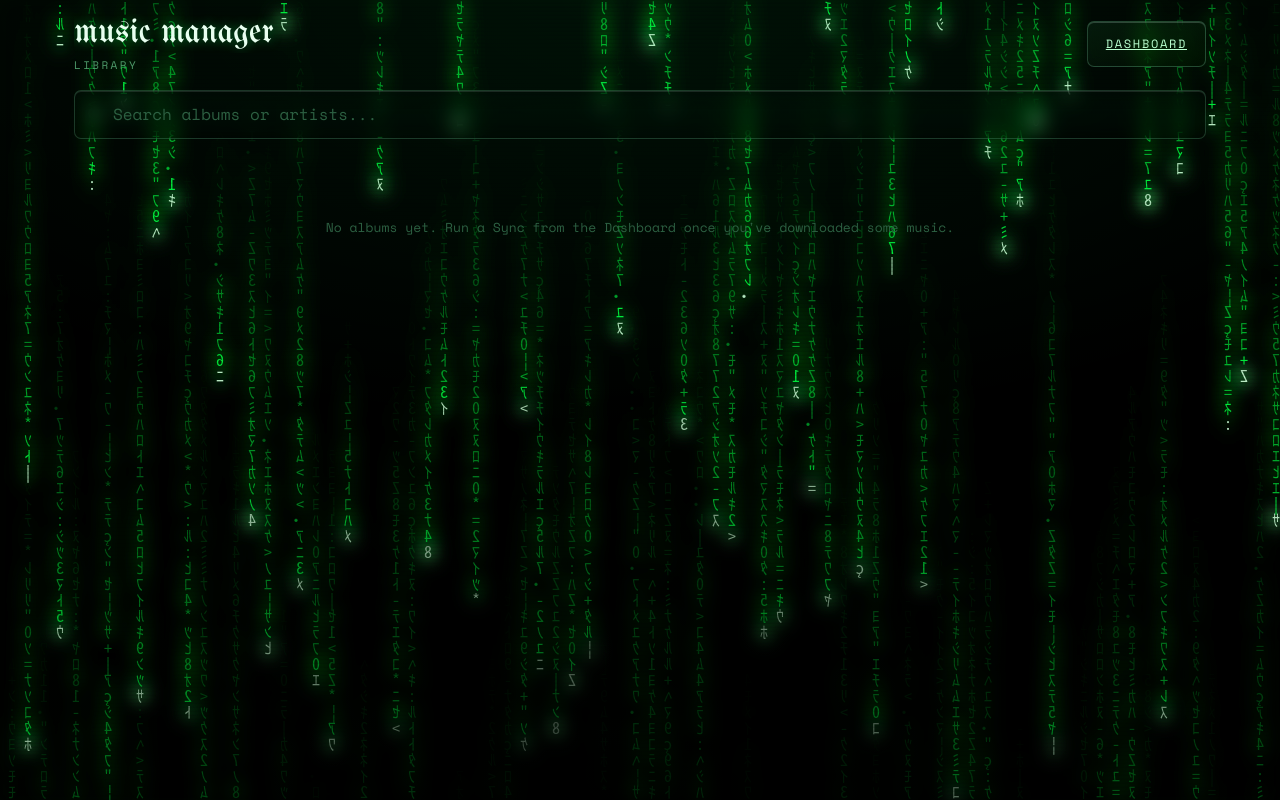
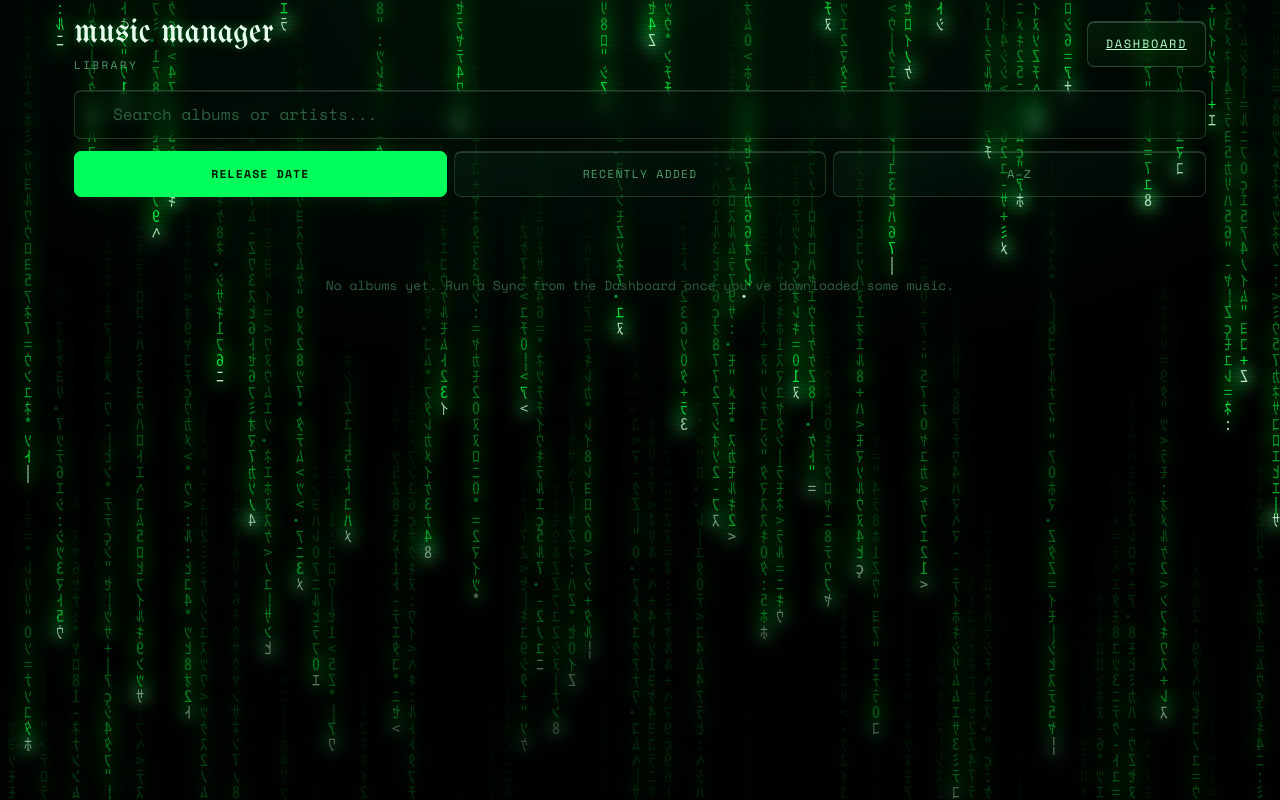
Before and after one commit to bohrtein/Youtube-Mp3-Downloader, a Flask app: page /library in a window 1280 px wide. Run offline with Flask 3, Linux system fonts and the light colour scheme; data that the repository does not hold is empty.

Commit message:
Let the library be sorted by release date, recently added, or name
"Recently added" orders albums by their newest song_id: sync only ever
inserts, so that's when music was last added to the album. The choice is
remembered in the browser.

Co-Authored-By: Claude Opus 5.5 <noreply@anthropic.com>

```diff
--- a/app.py
+++ b/app.py
@@ -141,10 +141,14 @@ def set_library_folder():
 def library_view():
     """
     Fetches all albums from the database gallery view and renders the library page.
+    Sync only ever inserts, so an album's newest song_id says when music was
+    last added to it - that's what the "Recently added" sort orders by.
     """
     conn = databaseConnector.connect_to_db()
     cursor = conn.cursor()
-    cursor.execute("SELECT * FROM album_gallery")
+    cursor.execute("""
+        SELECT g.*, (SELECT MAX(s.song_id) FROM songs s WHERE s.album_id = g.album_id) AS last_song_id
+        FROM album_gallery g""")
     albums = cursor.fetchall()
     cursor.close()
     conn.close()
--- a/static/app.css
+++ b/static/app.css
@@ -178,6 +178,7 @@
   pointer-events: none;
 }
 .mx-search input.mx-input { padding-left: 38px; }
+.mx-chips.mx-sort-chips { grid-template-columns: repeat(3, 1fr); margin-top: -6px; }
 
 /* --- album grid ----------------------------------------------------------------
    Square cover-forward cards. auto-fill instead of a fixed 1/2-column
--- a/templates/library.html
+++ b/templates/library.html
@@ -33,6 +33,13 @@
         <input class="mx-input" type="text" id="librarySearch" placeholder="Search albums or artists..." onkeyup="filterLibrary()">
     </div>
 
+    <fieldset class="mx-chips mx-sort-chips" id="librarySort">
+        <legend>Sort albums by</legend>
+        <label><input type="radio" name="sort" value="release" checked><span>Release date</span></label>
+        <label><input type="radio" name="sort" value="added"><span>Recently added</span></label>
+        <label><input type="radio" name="sort" value="name"><span>A–Z</span></label>
+    </fieldset>
+
     {% if albums|length == 0 %}
     <div class="mx-empty" style="text-align:center; padding:60px 20px; font-size:13px;">
         No albums yet. Run a Sync from the Dashboard once you've downloaded some music.
@@ -43,7 +50,8 @@
         {% for album in albums %}
         {# --mx-i drives the entrance stagger (see .album-item.mx-enter in app.css);
            the cap must match STAGGER_CAP in the script below. #}
-        <div class="album-item mx-enter" id="album-container-{{ album.album_id }}" style="--mx-i:{{ [loop.index0, 18]|min }}">
+        <div class="album-item mx-enter" id="album-container-{{ album.album_id }}" style="--mx-i:{{ [loop.index0, 18]|min }}"
+             data-order="{{ loop.index0 }}" data-added="{{ album.last_song_id or 0 }}">
             <div class="mx-panel mx-glass mx-album-card">
                 <div class="mx-album-cover-wrap">
                     <a class="mx-album-link" href="{{ url_for('album_detail', album_id=album.album_id) }}">
@@ -136,6 +144,51 @@
         }
     }
 
+    // Re-runs the entrance over the cards still showing, numbered from the
+    // top so the stagger reads in their new order. Dropping and re-adding
+    // the class (with one forced layout in between) is what restarts a
+    // finished CSS animation.
+    function replayEntrance(shown) {
+        shown.forEach(el => el.classList.remove('mx-enter'));
+        void document.getElementById('albumGrid').offsetWidth;
+        shown.forEach((el, i) => {
+            el.style.setProperty('--mx-i', Math.min(i, STAGGER_CAP));
+            el.classList.add('mx-enter');
+        });
+    }
+
+    const SORT_KEY = 'librarySort';
+    const byName = (a, b) => a.querySelector('.mx-album-name').innerText
+        .localeCompare(b.querySelector('.mx-album-name').innerText, undefined, { sensitivity: 'base', numeric: true });
+    const SORTS = {
+        // The server's own order (newest release first).
+        release: (a, b) => a.dataset.order - b.dataset.order,
+        added: (a, b) => (b.dataset.added - a.dataset.added) || (a.dataset.order - b.dataset.order),
+        name: byName,
+    };
+
+    function sortLibrary(mode, animate) {
+        if (!SORTS[mode]) mode = 'release';
+        const grid = document.getElementById('albumGrid');
+        const albums = Array.from(grid.getElementsByClassName('album-item')).sort(SORTS[mode]);
+        albums.forEach(el => grid.appendChild(el));
+        if (animate) replayEntrance(albums.filter(el => el.style.display !== 'none'));
+        try { localStorage.setItem(SORT_KEY, mode); } catch (e) { /* private mode */ }
+    }
+
+    document.querySelectorAll('#librarySort input').forEach(radio => {
+        radio.addEventListener('change', () => sortLibrary(radio.value, true));
+    });
+    (function restoreSort() {
+        let saved = null;
+        try { saved = localStorage.getItem(SORT_KEY); } catch (e) { /* private mode */ }
+        const radio = saved && document.querySelector(`#librarySort input[value="${saved}"]`);
+        if (radio && saved !== 'release') {
+            radio.checked = true;
+            sortLibrary(saved, false);
+        }
+    })();
+
     function filterLibrary() {
         const input = document.getElementById('librarySearch').value.toLowerCase();
         const albums = document.getElementsByClassName('album-item');
@@ -154,16 +207,8 @@
         }
         if (!changed) return;
 
-        // The grid just re-flowed: run the entrance again over whatever
-        // survived, renumbered from the top so the stagger reads in the
-        // new order. Dropping and re-adding the class (with one forced
-        // layout in between) is what restarts a finished CSS animation.
-        shown.forEach(el => el.classList.remove('mx-enter'));
-        void document.getElementById('albumGrid').offsetWidth;
-        shown.forEach((el, i) => {
-            el.style.setProperty('--mx-i', Math.min(i, STAGGER_CAP));
-            el.classList.add('mx-enter');
-        });
+        // The grid just re-flowed: run the entrance again over whatever survived.
+        replayEntrance(shown);
     }
 </script>
 </body>
```
